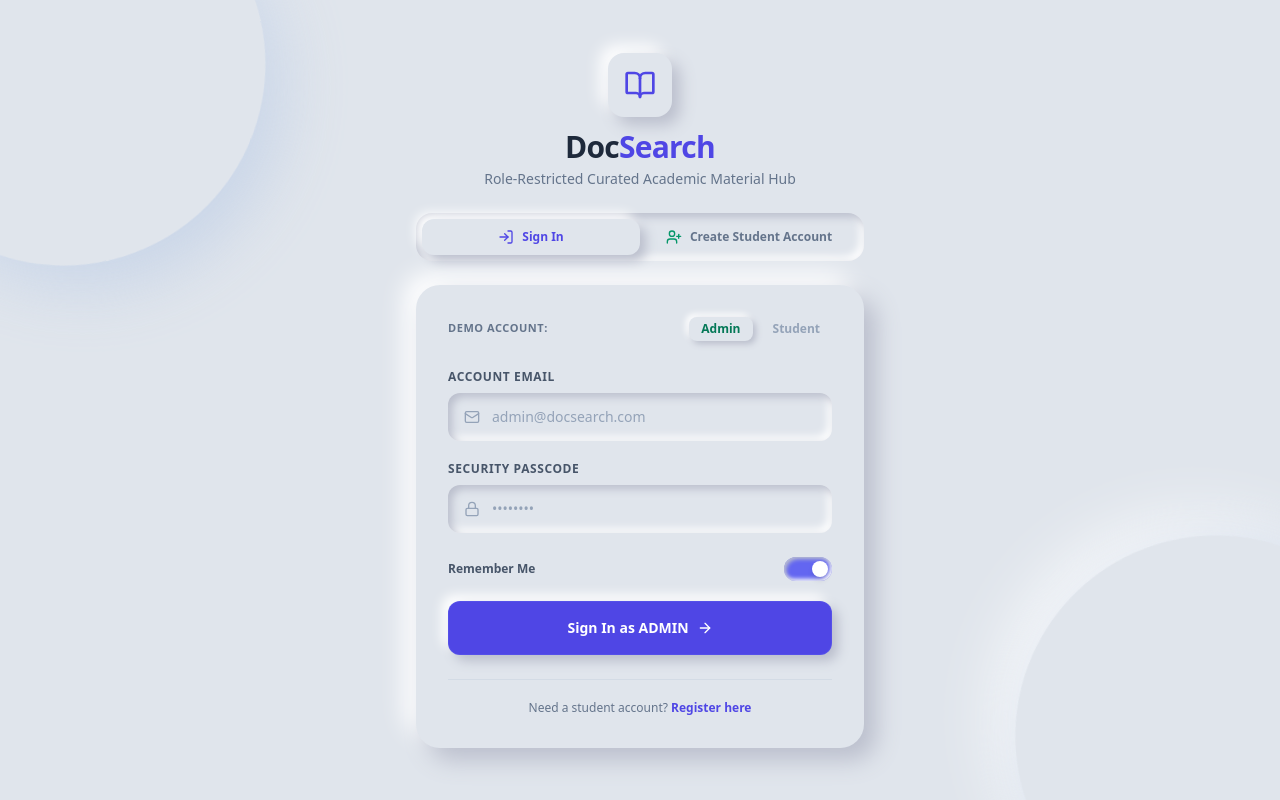
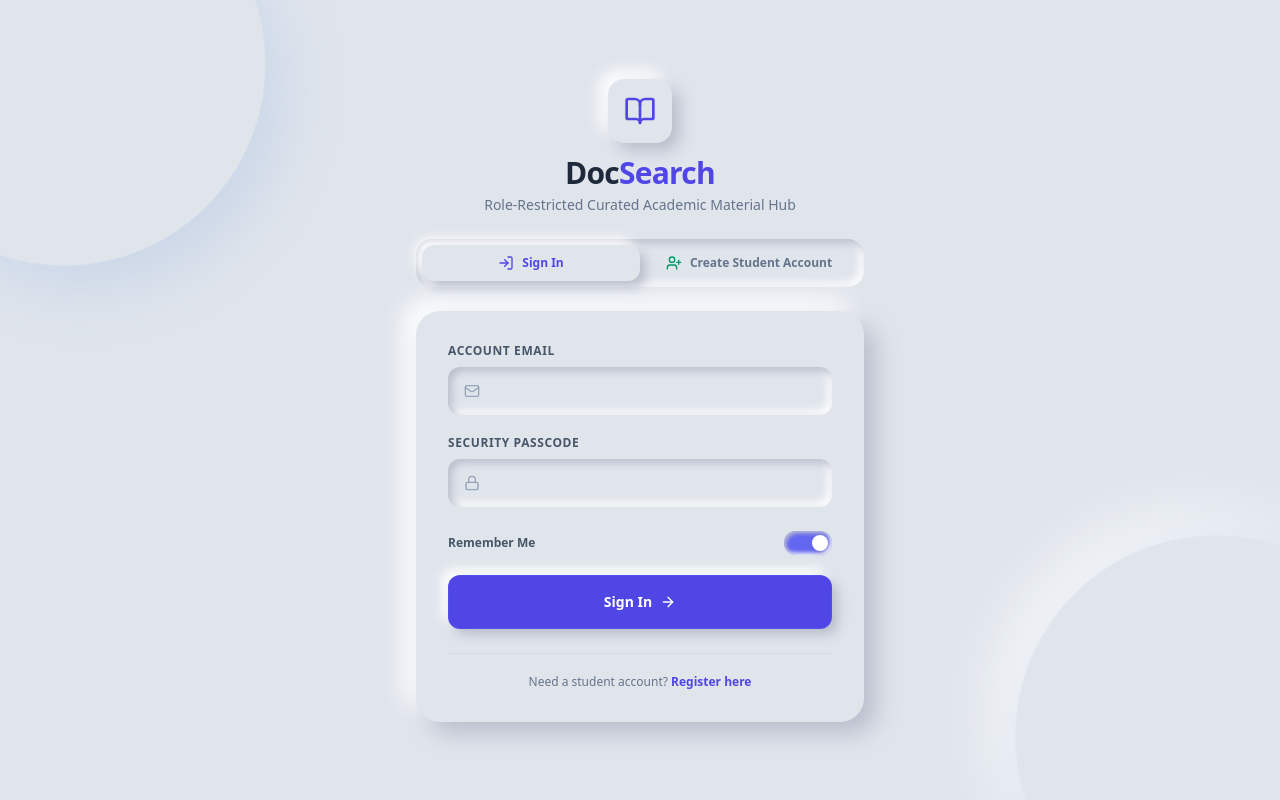
Before and after one commit to pawanmt02/DocSearch, a Next.js app: page /login in a window 1280 px wide. Built offline with nearby package versions, Linux system fonts and the light colour scheme.

Commit message:
Remove demo role switchers, remove placeholders, update default admin password

```diff
--- a/src/app/login/page.tsx
+++ b/src/app/login/page.tsx
@@ -13,8 +13,6 @@ export default function LoginPage() {
   const [email, setEmail] = useState("");
   const [password, setPassword] = useState("");
   const [rememberMe, setRememberMe] = useState(true);
-  const [selectedRole, setSelectedRole] = useState<"ADMIN" | "STUDENT">("ADMIN");
-
   // Registration State
   const [regName, setRegName] = useState("");
   const [regEmail, setRegEmail] = useState("");
@@ -24,14 +22,6 @@ export default function LoginPage() {
   const [isSubmitting, setIsSubmitting] = useState(false); // Hardware-accelerated compression animation
   const [errorMsg, setErrorMsg] = useState("");
   const [successMsg, setSuccessMsg] = useState("");
-
-  const handleSelectDemoUser = (role: "ADMIN" | "STUDENT") => {
-    setAuthMode("SIGN_IN");
-    setSelectedRole(role);
-    // Credentials must be entered manually for security
-    setEmail("");
-    setPassword("");
-  };
 
   const handleSignIn = async (e: React.FormEvent) => {
     e.preventDefault();
@@ -210,34 +200,7 @@ export default function LoginPage() {
                 onSubmit={handleSignIn}
                 className="space-y-5"
               >
-                {/* Role Switcher Pills */}
-                <div className="flex items-center justify-between gap-2 pb-2">
-                  <span className="text-[11px] font-bold uppercase text-slate-500 tracking-wider">Demo Account:</span>
-                  <div className="flex items-center space-x-2">
-                    <button
-                      type="button"
-                      onClick={() => handleSelectDemoUser("ADMIN")}
-                      className={`px-3 py-1 rounded-lg text-xs font-bold transition-all ${
-                        selectedRole === "ADMIN"
-                          ? "bg-[#e0e5ec] text-emerald-700 shadow-[3px_3px_6px_#babecc,-3px_-3px_6px_#ffffff]"
-                          : "text-slate-400 hover:text-slate-700"
-                      }`}
-                    >
-                      Admin
-                    </button>
-                    <button
-                      type="button"
-                      onClick={() => handleSelectDemoUser("STUDENT")}
-                      className={`px-3 py-1 rounded-lg text-xs font-bold transition-all ${
-                        selectedRole === "STUDENT"
-                          ? "bg-[#e0e5ec] text-indigo-700 shadow-[3px_3px_6px_#babecc,-3px_-3px_6px_#ffffff]"
-                          : "text-slate-400 hover:text-slate-700"
-                      }`}
-                    >
-                      Student
-                    </button>
-                  </div>
-                </div>
+                {/* Form Inputs Start */}
 
                 {/* Email with Inverted Inset Shadow (PDR 4.1) */}
                 <div>
@@ -251,7 +214,6 @@ export default function LoginPage() {
                       required
                       value={email}
                       onChange={(e) => setEmail(e.target.value)}
-                      placeholder="admin@docsearch.com"
                       className="w-full pl-11 pr-4 py-3.5 bg-[#e0e5ec] text-slate-800 text-sm rounded-xl font-medium shadow-[inset_4px_4px_8px_#babecc,inset_-4px_-4px_8px_#ffffff] focus:outline-none focus:ring-2 focus:ring-indigo-500/50 transition-all placeholder:text-slate-400"
                     />
                   </div>
@@ -269,7 +231,6 @@ export default function LoginPage() {
                       required
                       value={password}
                       onChange={(e) => setPassword(e.target.value)}
-                      placeholder="••••••••"
                       className="w-full pl-11 pr-4 py-3.5 bg-[#e0e5ec] text-slate-800 text-sm rounded-xl font-medium shadow-[inset_4px_4px_8px_#babecc,inset_-4px_-4px_8px_#ffffff] focus:outline-none focus:ring-2 focus:ring-indigo-500/50 transition-all placeholder:text-slate-400"
                     />
                   </div>
@@ -329,7 +290,7 @@ export default function LoginPage() {
                   disabled={isLoading}
                   className="w-full py-4 px-6 rounded-xl font-bold text-sm bg-indigo-600 text-white shadow-[6px_6px_12px_#babecc,-6px_-6px_12px_#ffffff] hover:bg-indigo-700 active:shadow-[inset_3px_3px_6px_#3730a3] transition-all flex items-center justify-center space-x-2 border border-indigo-500/30 disabled:opacity-75 cursor-pointer"
                 >
-                  <span>{isLoading ? "Authenticating Session..." : `Sign In as ${selectedRole}`}</span>
+                  <span>{isLoading ? "Authenticating Session..." : "Sign In"}</span>
                   {!isLoading && <ArrowRight className="w-4 h-4" />}
                 </motion.button>
               </motion.form>
--- a/src/lib/prisma.ts
+++ b/src/lib/prisma.ts
@@ -23,7 +23,7 @@ export const DEMO_USERS = [
   {
     id: "admin-uuid-001",
     email: "admin@docsearch.com",
-    password: "admin123",
+    password: "SecureAdmin2026!",
     name: "System Administrator",
     role: "ADMIN" as const,
   },
```
